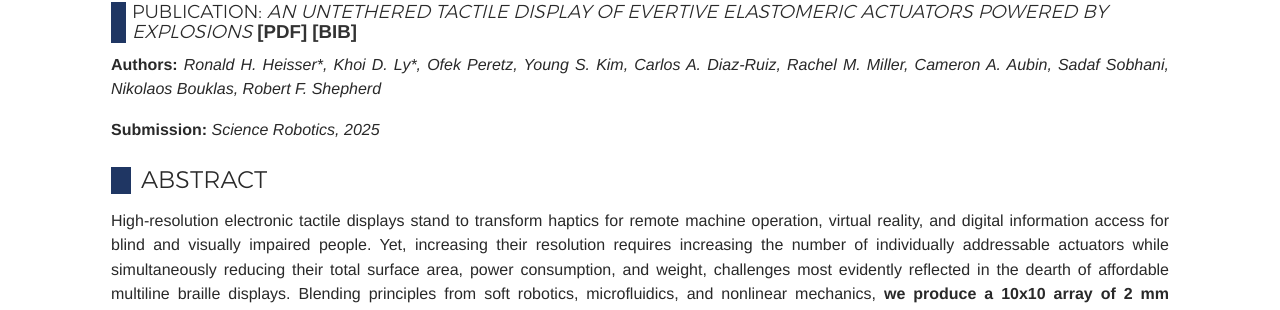
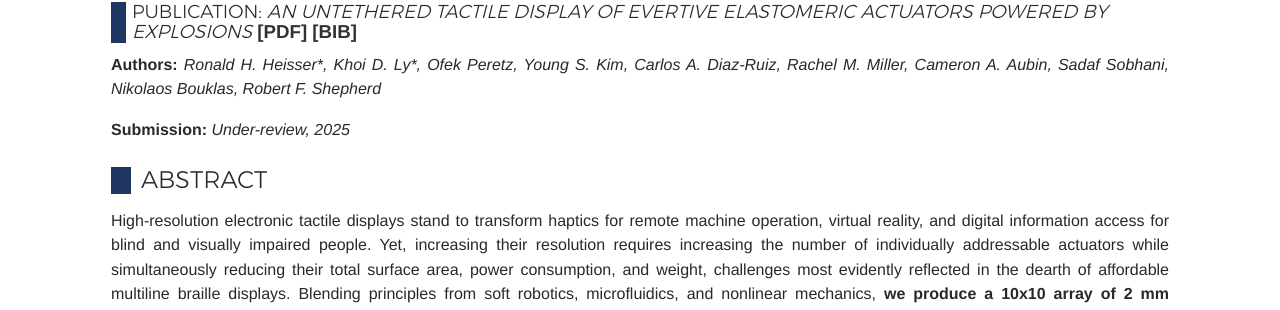
Before and after one commit to KhoiDLy/KhoiDLy.github.io, a Jekyll site: the page built from _posts/research/Embodied energy system/2025-03-01-Tactiledisplayexplosion.md, in a window 1280 px wide and 900 px high, scrolled down 568 px. Shown: the part 139-449 px from the top of the window. Built offline with Jekyll 4.4.1, drawn with Linux system fonts in a browser that asks for light colours; nearby versions of some CDN libraries; some web fonts are replaced.

Commit message:
Update 2025-03-01-Tactiledisplayexplosion.md

```diff
--- a/_posts/research/Embodied energy system/2025-03-01-Tactiledisplayexplosion.md
+++ b/_posts/research/Embodied energy system/2025-03-01-Tactiledisplayexplosion.md
@@ -8,7 +8,7 @@ alt: Tactiledisplayexplosion
 description: An untethered tactile display of evertive elastomeric actuators powered by explosions
 tags: [research,robotics,baxter,hri,human robot interaction,collaborative manufacturing,human robot collaboration,advanced manufacturing,open source,github]
 authors: Ronald H. Heisser*, Khoi D. Ly*, Ofek Peretz, Young S. Kim, Carlos A. Diaz-Ruiz, Rachel M. Miller, Cameron A. Aubin, Sadaf Sobhani, Nikolaos Bouklas, Robert F. Shepherd
-submission: Science Robotics, 2025
+submission: Under-review, 2025
 paper_pdf: "2025_KhoiLy_Tactiledisplayexplosion"
 paper_title: "An untethered tactile display of evertive elastomeric actuators powered by explosions"
 ---
```
